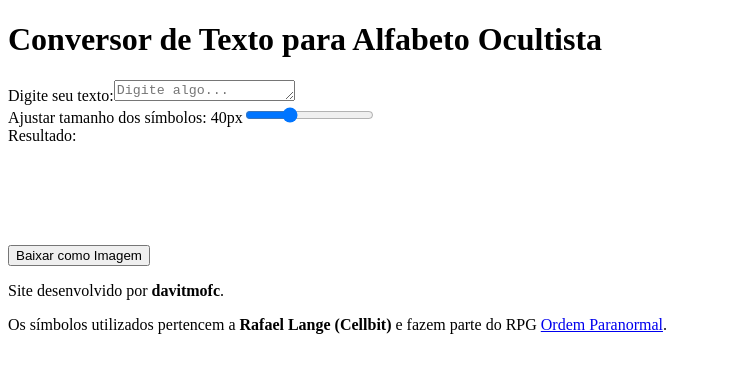
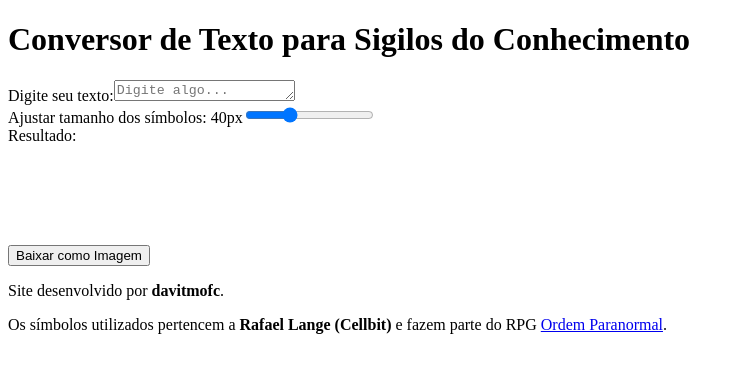
Before and after one commit to davitmofc/Conversor--Sigilos-do-Conhecimento, a React (Create React App) app: page / in a window 1280 px wide. Shown: the top 372 px of the page, without its empty margins (0-744 px from the left). Built offline with nearby package versions, Linux system fonts and the light colour scheme.

Commit message:
Atualizar o App.tsx

```diff
--- a/src/App.tsx
+++ b/src/App.tsx
@@ -91,7 +91,7 @@ function MainComponent() {
     <div className="min-h-screen bg-gray-100 flex flex-col items-center justify-center p-4">
       <div className="w-full max-w-2xl bg-white rounded-lg shadow-lg p-8">
         <h1 className="text-3xl font-roboto mb-6 text-center text-gray-800">
-          Conversor de Texto para Alfabeto Ocultista
+          Conversor de Texto para Sigilos do Conhecimento
         </h1>
 
         <div className="space-y-6">
```
